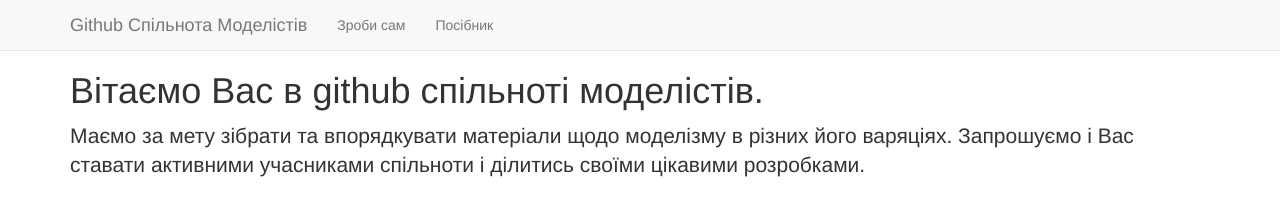
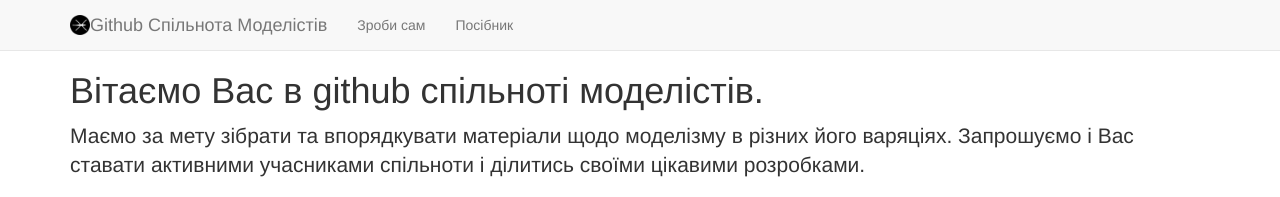
Before and after one commit to modelism/community, a Jekyll site: the page built from index.html, in a window 1280 px wide. Shown: the top 197 px of the page. Built offline with Jekyll 4.4.1, drawn with Linux system fonts in a browser that asks for light colours; nearby versions of some CDN libraries.

Commit message:
updated logo

```diff
--- a/_includes/header.html
+++ b/_includes/header.html
@@ -3,7 +3,8 @@
   <div class="container">
 
     <div class="navbar-header">
-      <a href="{{ site.url }}" class="navbar-brand">Github Спільнота Моделістів</a>
+      <a href="{{ site.url }}" class="navbar-brand">
+        <img alt="Brand" src="{{ site.url }}/images/logo.png" height="20" class="navbar-left"> Github Спільнота Моделістів</a>
     </div>
 
     <nav class="navbar-default" role="navigation">
```
Also changed, not shown: images/logo.png.
